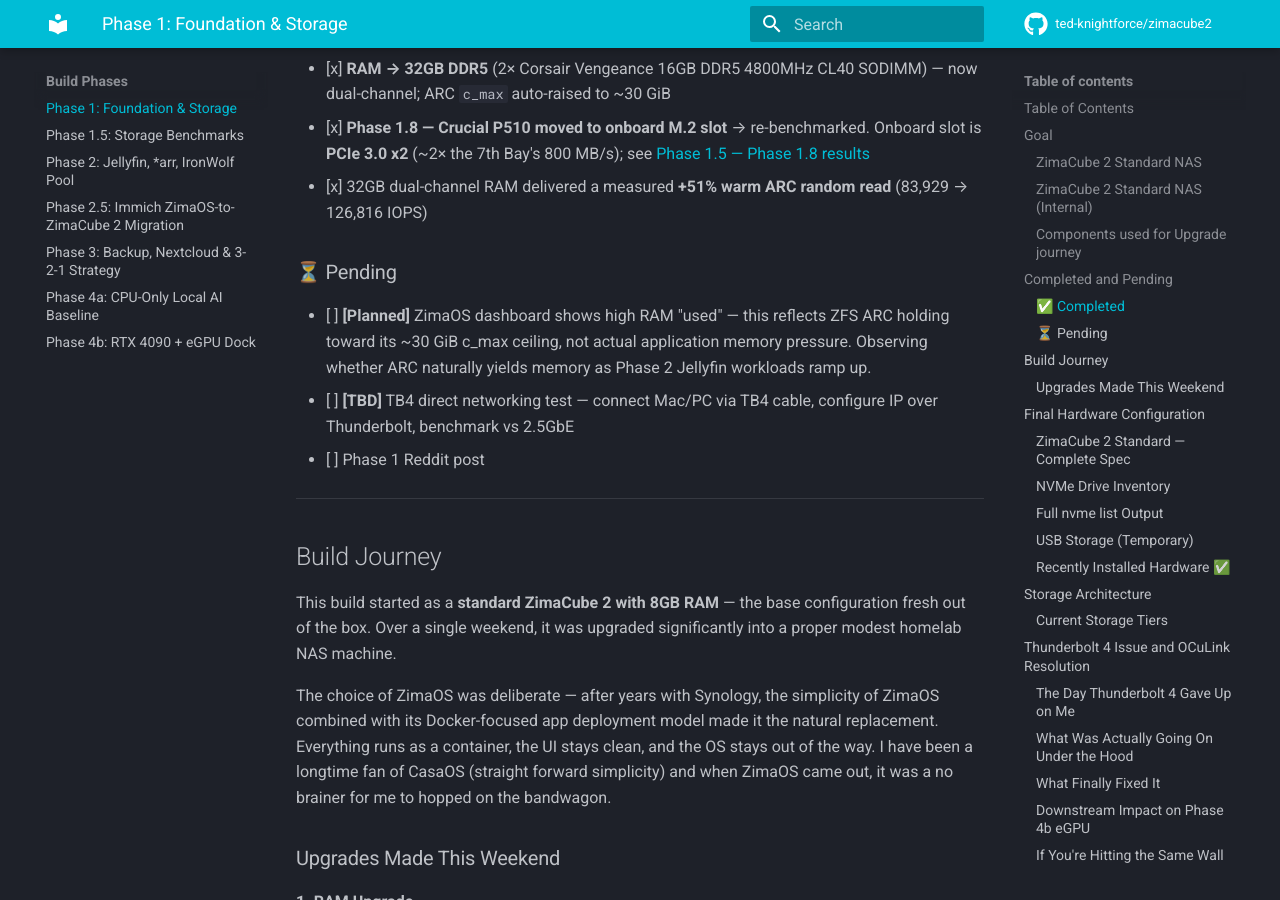
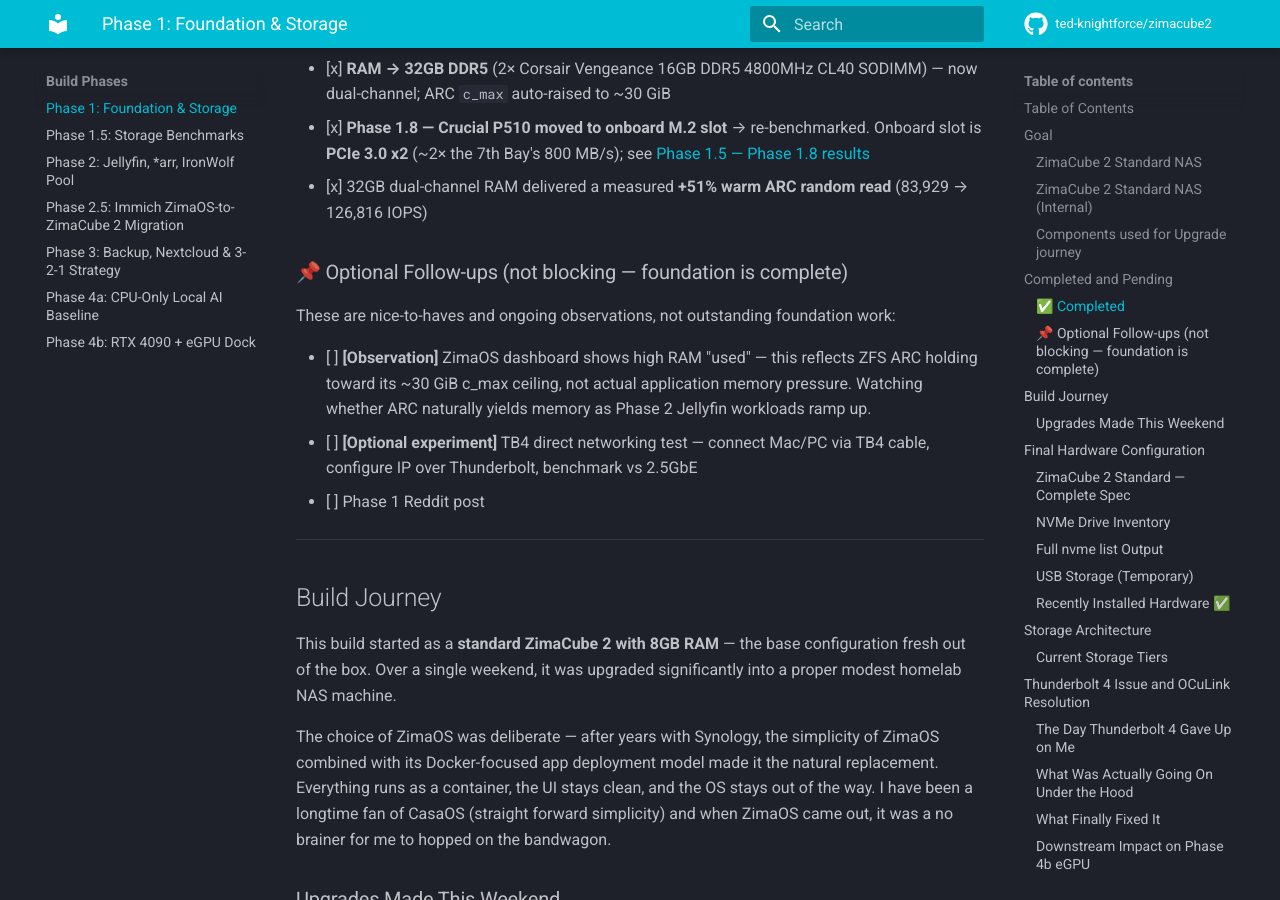
Before and after one commit to ted-knightforce/zimacube2, an MkDocs documentation site: the page built from docs/phases/01-foundation.md, in a window 1280 px wide and 900 px high, scrolled down 17519 px. Built offline with MkDocs 1.6.1 and Material for MkDocs 9.7.7, drawn with Linux system fonts in a browser that asks for light colours; comment, search, counter and statistics services are not loaded; some of the changed text lies outside the part shown.

Commit message:
Mark Phase 1 complete
Foundation work (storage, ZFS pools, core services, benchmarks, Phase
1.8 upgrades) is all done. Flip Phase 1 to Complete in README, index,
and the phase doc; reframe the remaining TB4-networking experiment and
Reddit post as optional, non-blocking follow-ups.

```diff
--- a/docs/phases/01-foundation.md
+++ b/docs/phases/01-foundation.md
@@ -1,7 +1,7 @@
 # ZimaCube 2 Build — Phase 1: Foundation & Storage
 
 **Author:** ted-knight
-**Status:** 🟡 In Progress
+**Status:** ✅ Complete (foundation built · Phase 1.8 upgrades done)
 **Started:** May 21, 2026
 **Updated:** June 25, 2026
 **Program:** ZimaCube 2 Pioneer Program
@@ -123,10 +123,12 @@
 - [x] **Phase 1.8 — Crucial P510 moved to onboard M.2 slot** → re-benchmarked. Onboard slot is **PCIe 3.0 x2** (~2× the 7th Bay's 800 MB/s); see [Phase 1.5 — Phase 1.8 results](01.5-benchmarks.md#phase-18-p510-onboard-migration-june-25-2026)
 - [x] 32GB dual-channel RAM delivered a measured **+51% warm ARC random read** (83,929 → 126,816 IOPS)
 
-### ⏳ Pending
+### 📌 Optional Follow-ups (not blocking — foundation is complete)
 
-- [ ] **[Planned]** ZimaOS dashboard shows high RAM "used" — this reflects ZFS ARC holding toward its ~30 GiB c_max ceiling, not actual application memory pressure. Observing whether ARC naturally yields memory as Phase 2 Jellyfin workloads ramp up.
-- [ ] **[TBD]** TB4 direct networking test — connect Mac/PC via TB4 cable, configure IP over Thunderbolt, benchmark vs 2.5GbE
+These are nice-to-haves and ongoing observations, not outstanding foundation work:
+
+- [ ] **[Observation]** ZimaOS dashboard shows high RAM "used" — this reflects ZFS ARC holding toward its ~30 GiB c_max ceiling, not actual application memory pressure. Watching whether ARC naturally yields memory as Phase 2 Jellyfin workloads ramp up.
+- [ ] **[Optional experiment]** TB4 direct networking test — connect Mac/PC via TB4 cable, configure IP over Thunderbolt, benchmark vs 2.5GbE
 - [ ] Phase 1 Reddit post
 
 ---
```
Also changed, not shown: README.md (+1 -1 lines), docs/index.md (+1 -1 lines).
